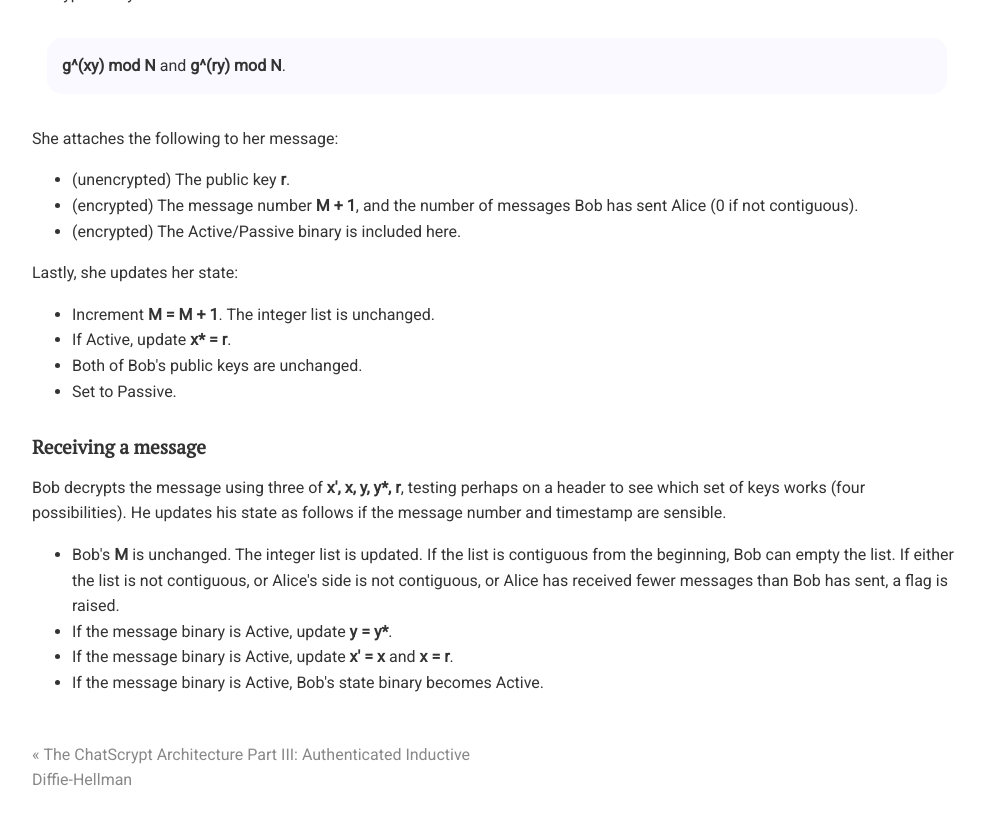
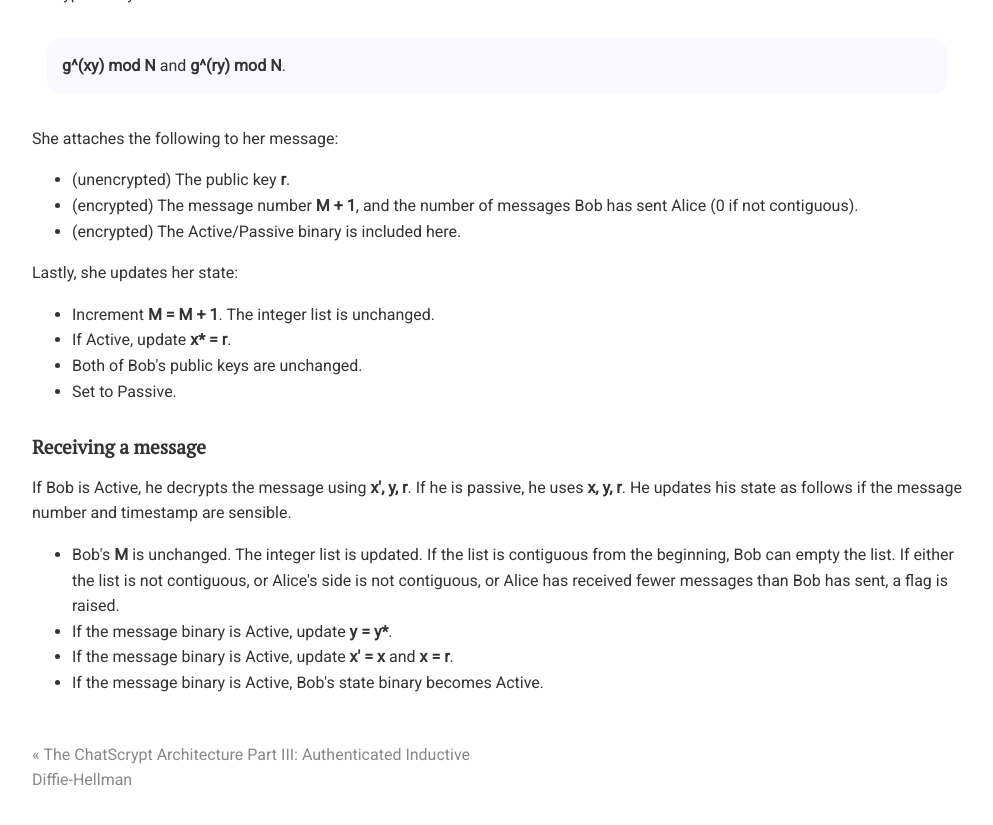
Before and after one commit to chatscrypt/chatscrypt.github.io, a Jekyll site: the page built from _posts/2020-01-24-the-chatscrypt-architecture-part-iv-authenticated-inductive-diffie-hellman-2.html, in a window 1280 px wide and 900 px high, scrolled down 1436 px. Shown: the top 825 px of the window, without its empty margins (143-1136 px from the left). Built offline with Jekyll 4.4.1, drawn with Linux system fonts in a browser that asks for light colours; comment, search, counter and statistics services are not loaded.

Commit message:
Update 2020-01-24-the-chatscrypt-architecture-part-iv-authenticated-inductive-diffie-hellman-2.html

```diff
--- a/_posts/2020-01-24-the-chatscrypt-architecture-part-iv-authenticated-inductive-diffie-hellman-2.html
+++ b/_posts/2020-01-24-the-chatscrypt-architecture-part-iv-authenticated-inductive-diffie-hellman-2.html
@@ -72,7 +72,7 @@ Lastly, she updates her state:
 
 <h2> Receiving a message</h2>
 
-Bob decrypts the message using three of <b>x', x, y, y*, r</b>, testing perhaps on a header to see which set of keys works (four possibilities). He updates his state as follows if the message number and timestamp are sensible.
+If Bob is Active, he decrypts the message using <b>x', y, r</b>. If he is passive, he uses <b>x, y, r</b>. He updates his state as follows if the message number and timestamp are sensible.
 
 <ul>
 <li>Bob's <b>M</b> is unchanged. The integer list is updated. If the list is contiguous from the beginning, Bob can empty the list. If either the list is not contiguous, or Alice's side is not contiguous, or Alice has received fewer messages than Bob has sent, a flag is raised.
```
